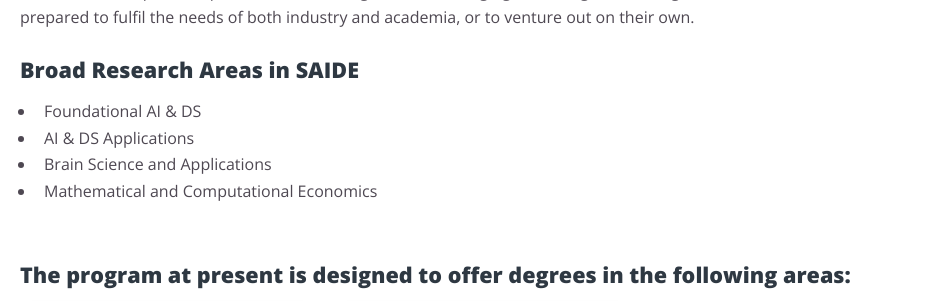
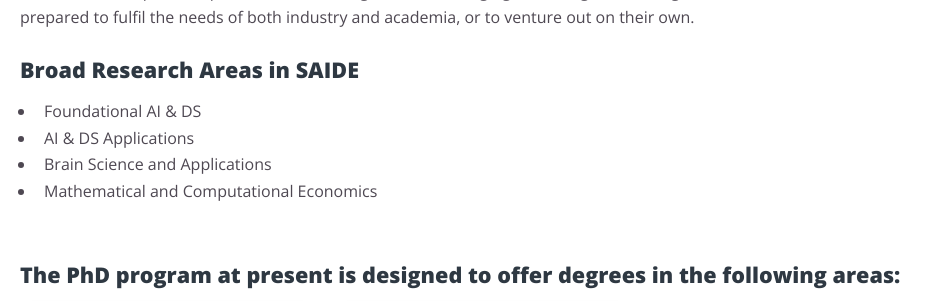
Before and after one commit to SAIDEIITJ/SAIDE_main, a Jekyll site: the page built from _pages/phd.md, in a window 1280 px wide and 900 px high, scrolled down 904 px, cut to the strip 0-301 px from the top of the window. Shown: the whole strip, without its empty margins (0-945 px from the left). Built offline with Jekyll 4.4.1, drawn with Linux system fonts in a browser that asks for light colours; nearby versions of some CDN libraries.

Commit message:
Update phd.md

```diff
--- a/_pages/phd.md
+++ b/_pages/phd.md
@@ -36,7 +36,7 @@ PhD students at the AIDE School are trained in theoretical as well as applied re
 
 {% capture content-bottom %}
 
-## The program at present is designed to offer degrees in the following areas:
+## The PhD program at present is designed to offer degrees in the following areas:
 
 <div class="msgrid-container">
 {% assign programs_data = site.data.programs  %}
```
